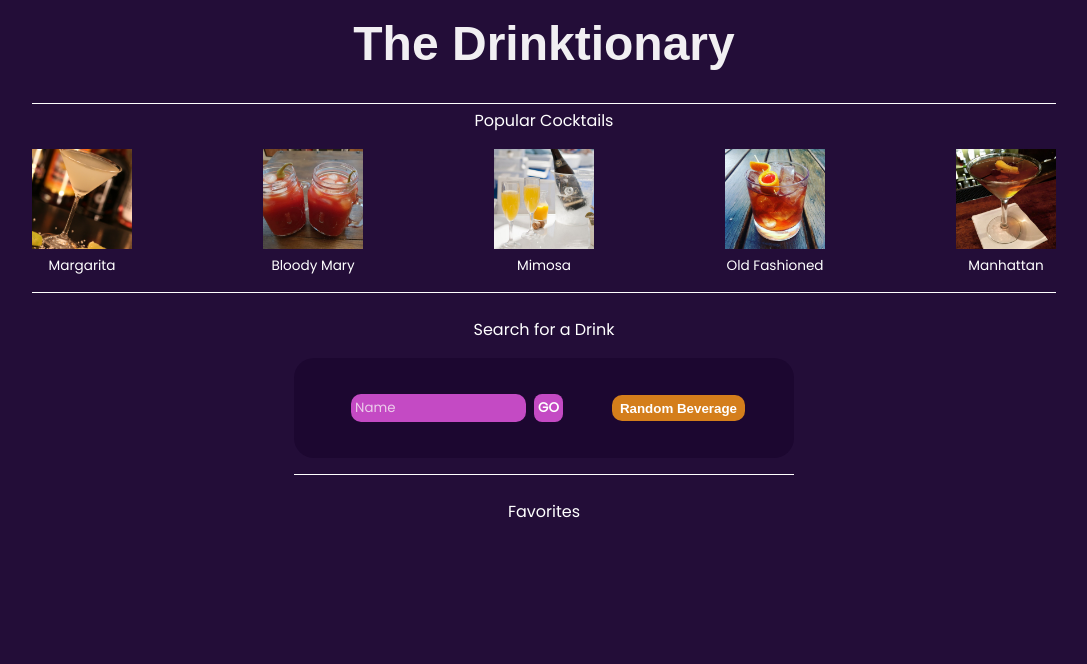
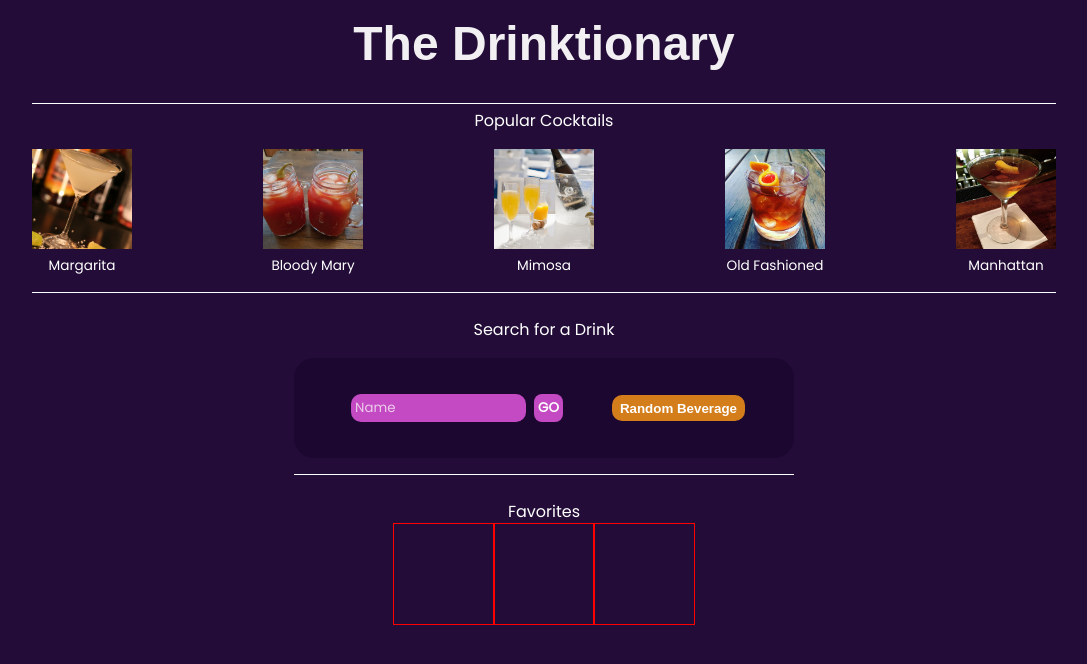
Before and after one commit to shawncace/drink-recipe-react, a React (Create React App) app: page / in a window 1280 px wide. Shown: the top 664 px of the page, without its empty margins (96-1183 px from the left). Built offline with nearby package versions, Linux system fonts and the light colour scheme; a web font is replaced by a local one.

Commit message:
favorites section

```diff
--- a/src/Context.js
+++ b/src/Context.js
@@ -28,6 +28,10 @@ const AppContextProvider = (props) => {
     }
   };
 
+  function favoriteClick(){
+    alert('t')
+  }
+
   return (
     <AppContext.Provider
       value={{
@@ -37,7 +41,8 @@ const AppContextProvider = (props) => {
         setDrink,
         setSearchValue,
         setSearchStarted,
-        getDrink
+        getDrink,
+        favoriteClick
       }}>
         {props.children}
     </AppContext.Provider>
--- a/src/components/Favorites.js
+++ b/src/components/Favorites.js
@@ -4,7 +4,7 @@ const Favorites = () => {
   const[favoriteDrinks, setFavoriteDrinks] = useState([])
 
   return (
-    <section>
+    <section className='fav-section'>
 
       <div className='section-title'>
         Favorites
@@ -13,7 +13,17 @@ const Favorites = () => {
 
 
       <div className="favorites-container">
+        <div className="fav-img">
 
+        </div>
+
+        <div className="fav-img">
+
+        </div>
+
+        <div className="fav-img">
+
+        </div>
       </div>
 
     </section>
--- a/src/components/Search.js
+++ b/src/components/Search.js
@@ -1,12 +1,12 @@
 import {useState} from 'react'
 import { AppContext } from '../Context'
 import { useContext } from 'react'
-import Favorites from './Favorites'
+
 
 const Search = () => {
   const {searchValue,
     setSearchValue, searchStarted,setSearchStarted,
-    drink, setDrink, getDrink}=useContext(AppContext)
+    drink, setDrink, getDrink, favoriteClick}=useContext(AppContext)
 
 
 
@@ -119,8 +119,10 @@ const Search = () => {
               <button className='go-btn' onClick={handleClick}>GO</button>
               </div>
             <button className='random-bev-btn-two' onClick={handleRandomClick}>Random Beverage</button>
-            <div><i className="far fa-star"></i></div>
+            <div onClick={favoriteClick}><i className="far fa-star"
+                    ></i></div>
             </div>
+            {/* <div><i class="fas fa-star"></i></div> */}
 
 
 
--- a/src/index.css
+++ b/src/index.css
@@ -218,7 +218,31 @@ body {
   margin-right: 1rem;
 }
 
-.fa-star {
+.far {
   font-size: 1.5rem;
   color: rgb(241, 207, 13);
 }
+
+.far:hover {
+  cursor: pointer;
+}
+
+.fas {
+  font-size: 1.5rem;
+
+  color: rgb(241, 207, 13);
+}
+
+.fav-section {
+  text-align: center;
+}
+
+.favorites-container {
+  display: flex;
+}
+
+.fav-img {
+  outline: 1px solid red;
+  height: 100px;
+  width: 100px;
+}
```
